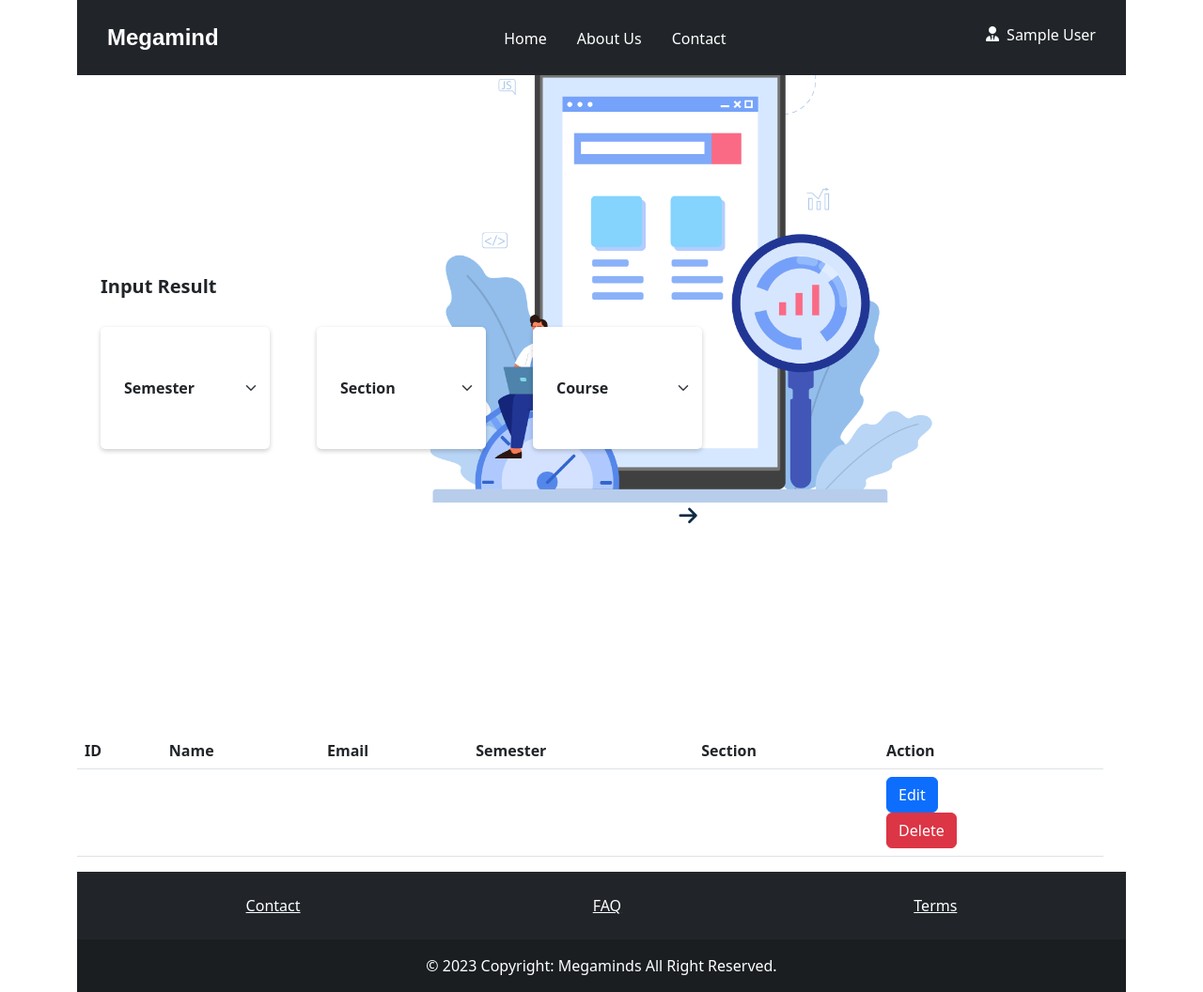
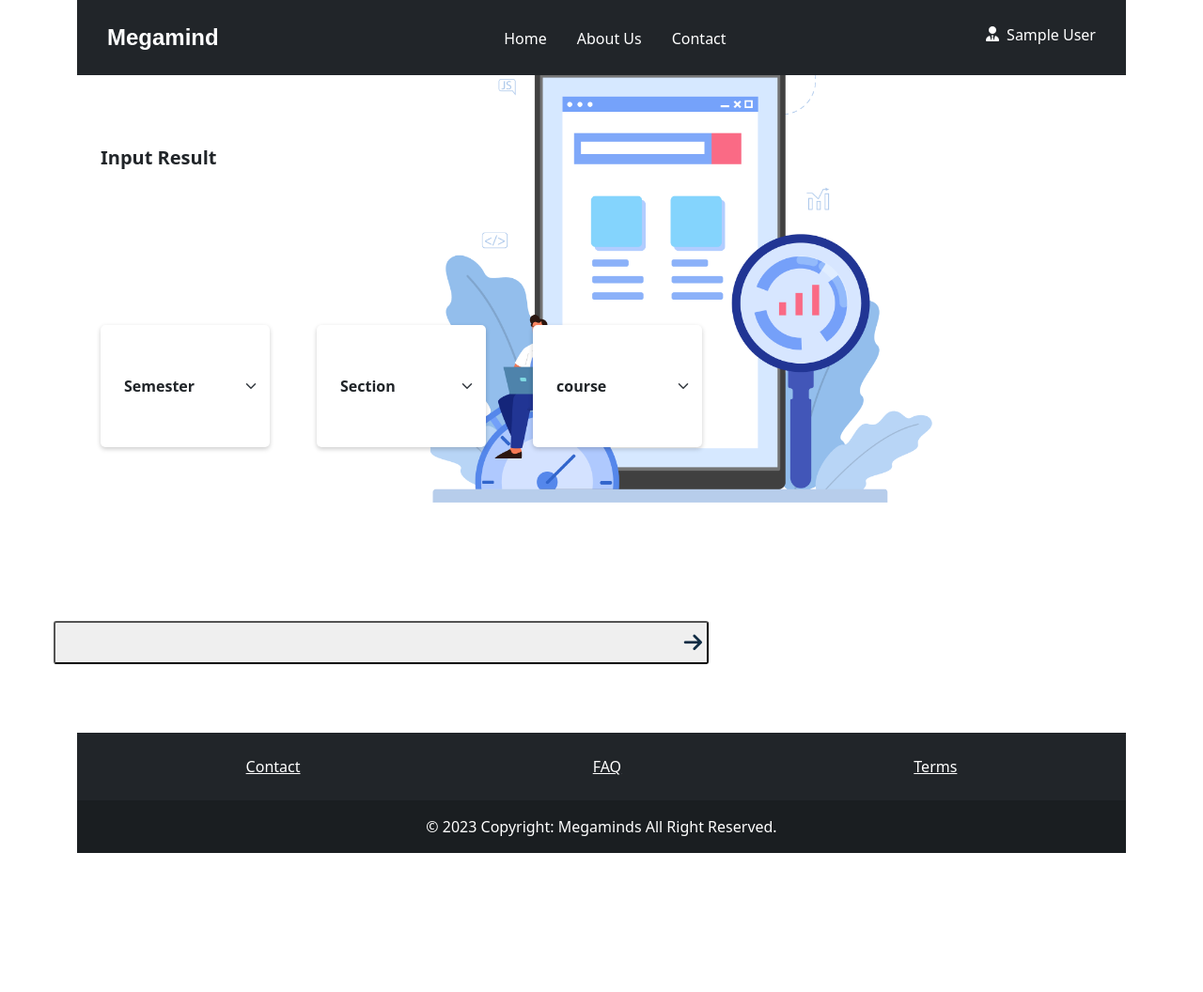
Before and after one commit to almaruf67/Project, a PHP site: page /teacher.php in a window 1280 px wide. Shown: the whole page at 94% size. After the commit the page ends 908 px from the top, so only its background shows below. Run offline with PHP 8.4, Linux system fonts and the light colour scheme; the visitor is signed in with stand-in values (Sample User, id 1); tables that the repository leaves empty or names only in its code hold one stand-in row (values such as "Sample post"); data that the repository does not hold is empty; some libraries are stand-ins or nearby versions.

Commit message:
Teacher mark entry with dbms

```diff
--- a/teacher.php
+++ b/teacher.php
@@ -18,8 +18,9 @@ include_once("header.php");
         <div class="teacher-title">
           <p>Input Result</p>
         </div>
+        <form action="teacherentry.php" method="POST">
         <div class="select-sem-sec">
-          <select class="form-select dropdown-btn" aria-label="Default select example">
+          <select name="semester" class="form-select dropdown-btn" aria-label="Default select example">
             <option selected>Semester</option>
             <option value="Summer 2023">Summer 2023</option>
             <option value="Spring 2023">Spring 2023</option>
@@ -37,8 +38,8 @@ include_once("header.php");
             <option value="E">E</option>
           </select>
 
-          <select name="Course" class="form-select dropdown-btn-course" aria-label="Default select example">
-            <option selected>Course</option>
+          <select name="course" class="form-select dropdown-btn-course" aria-label="Default select example">
+            <option selected>course</option>
             <option value="CSE 422">CSE 422</option>
             <option value="CSE 421">CSE 421</option>
             <option value="CSE 411">CSE 411</option>
@@ -46,105 +47,16 @@ include_once("header.php");
             <option value="CSE 414">CSE 414</option>
           </select>
         </div>
-        <a class="teacher-input-next-button" href="#"><i class="fa-solid fa-arrow-right"></i>
+        <button class="teacher-input-next-button" type="submit" name="entry"><i class="fa-solid fa-arrow-right"></i></button>
         </a>
+        </form>
       </div>
     </div>
 
   </div>
 
-  <div class="row">
-    <div class="col-12">
-      <table class="table">
-        <thead>
-          <tr>
-            <th scope="col">ID</th>
-            <th scope="col">Name</th>
-            <th scope="col">Email</th>
-            <th scope="col">Semester</th>
-            <th scope="col">Section</th>
-            <th scope="col">Action</th>
-          </tr>
-        </thead>
-        <tbody>
-          <?php
-          while ($item = $result->fetch_assoc()) {
-          ?>
-            <tr>
-              <td><?php echo $item['ID'] ?></td>
-              <td><?php echo $item['Name'] ?></td>
-              <td><?php echo $item['Email'] ?></td>
-              <td><?php echo $item['Semester'] ?></td>
-              <td><?php echo $item['Section'] ?></td>
-              <td>
-
-                <!-- Button trigger modal -->
-                <button type="button" class="btn btn-primary" data-bs-toggle="modal" data-bs-target="#exampleModal<?php echo $item['ID'] ?>">
-                  Edit
-                </button>
-
-                <!-- Modal -->
-                <div class="modal fade" id="exampleModal<?php echo $item['ID'] ?>" tabindex="-1" aria-labelledby="exampleModalLabel" aria-hidden="true">
-                  <div class="modal-dialog">
-                    <div class="modal-content">
-                      <div class="modal-header">
-                        <h1 class="modal-title fs-5" id="exampleModalLabel">Modal title <?php echo $item['id'] ?></h1>
-                        <button type="button" class="btn-close" data-bs-dismiss="modal" aria-label="Close"></button>
-                      </div>
-                      <form method="POST" action="update.php">
-                        <div class="modal-body">
 
 
-                          <input type="hidden" name="id" value="<?php echo $item['ID'] ?>">
-
-                          <div class="mb-3">
-                            <label for="name<?php echo $item['id'] ?>" class="form-label">Name</label>
-                            <input type="text" name="name" class="form-control" id="name<?php echo $item['id'] ?>" aria-describedby="emailHelp" value="<?php echo $item['name'] ?>">
-                          </div>
-
-                          <div class="mb-3">
-                            <label for="email<?php echo $item['id'] ?>" class="form-label">Email</label>
-                            <input type="email" name="email" class="form-control" id="email<?php echo $item['id'] ?>" aria-describedby="emailHelp" value="<?php echo $item['email'] ?>">
-                          </div>
-
-                          <div class="mb-3">
-                            <label for="subject<?php echo $item['id'] ?>" class="form-label">Subject</label>
-                            <input type="text" name="subject" class="form-control" id="subject<?php echo $item['id'] ?>" aria-describedby="emailHelp" value="<?php echo $item['subject'] ?>">
-                          </div>
-
-                          <div class="mb-3">
-                            <label for="message<?php echo $item['id'] ?>" class="form-label">Message</label>
-                            <textarea name="message" id="message<?php echo $item['id'] ?>" class="form-control"><?php echo $item['message'] ?></textarea>
-                          </div>
-
-
-
-                        </div>
-                        <div class="modal-footer">
-                          <button type="button" class="btn btn-secondary" data-bs-dismiss="modal">Close</button>
-                          <button type="submit" class="btn btn-primary">Save changes</button>
-                        </div>
-                      </form>
-                    </div>
-                  </div>
-                </div>
-
-                <form method="GET" action="delete.php">
-                  <input type="hidden" name="id" value="<?php echo $item['ID']; ?>">
-                  <button class="btn btn-danger" type="submit">
-                    Delete
-                  </button>
-                </form>
-
-              </td>
-            </tr>
-          <?php
-          }
-          ?>
-        </tbody>
-      </table>
-    </div>
-  </div>
 </div>
 <?php
 include_once("footer.php");
```
Also changed, not shown: markupdate.php (added, +16 -0 lines), teacherentry.php (added, +138 -0 lines), admin/admin.php (added).
